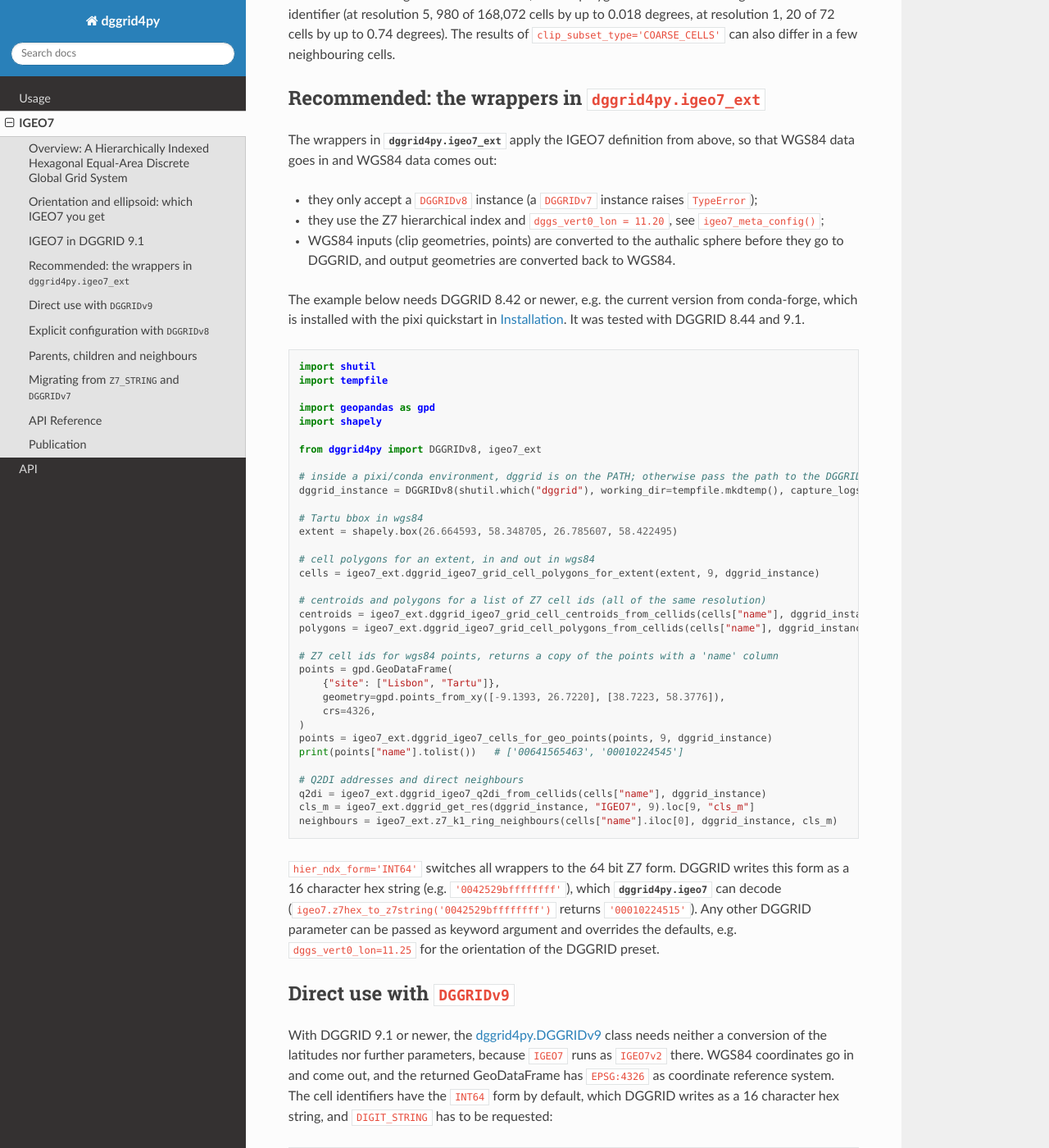
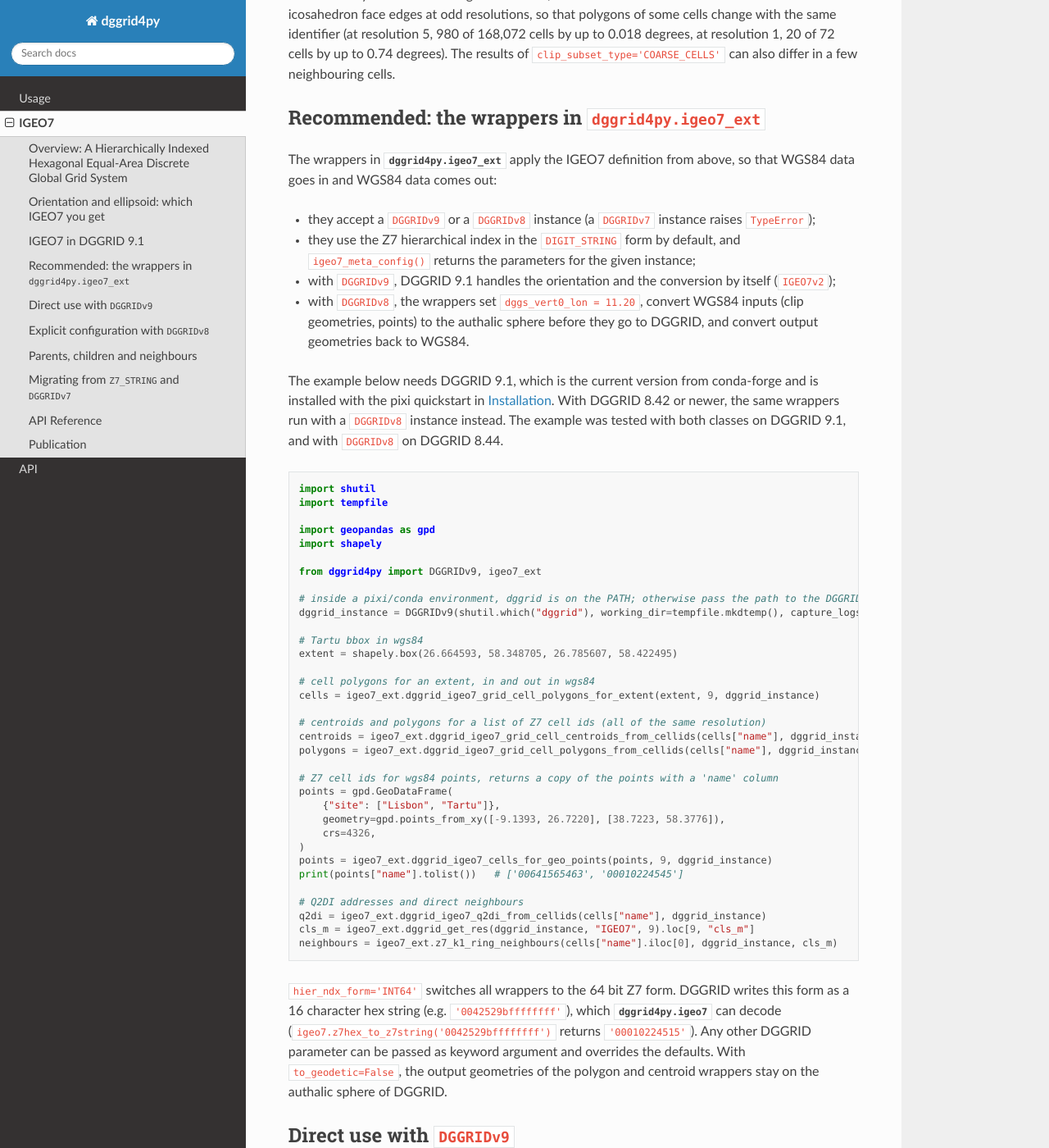
Before and after one commit to allixender/dggrid4py, a Sphinx documentation site: the page built from docs/source/IGEO7.rst, in a window 1280 px wide and 1400 px high, scrolled down 2172 px. Shown: the whole window at 82% size. Built offline with Sphinx 7.4.7 and the Read the Docs theme 3.1.0, drawn with Linux system fonts in a browser that asks for light colours; some of the changed text lies outside the part shown.

Commit message:
docs: wrappers + quickstart on DGGRIDv9, v8 path kept for DGGRID 8

```diff
--- a/docs/source/IGEO7.rst
+++ b/docs/source/IGEO7.rst
@@ -60,7 +60,7 @@ Both adjustments are available in DGGRID itself since version 9.1, which changes
 - ``IGEO7v2`` applies ``dggs_vert0_lon = 11.20`` and takes WGS84 coordinates in input and output, which is the IGEO7 of the first row in the table above; ``IGEO7`` is now an alias for this type and DGGRID logs a warning for it;
 - ``IGEO7v1`` is the former ``IGEO7`` type (``dggs_vert0_lon = 11.25``, authalic sphere), which is the last row in the table above.
 
-Since version 0.6.1, the ``DGGRIDv8`` class keeps its meaning of ``IGEO7`` on all DGGRID versions and runs it as ``IGEO7v1`` with DGGRID 9.1 or newer, so that the wrappers and the explicit configuration below return the same cell identifiers as before. Since version 0.7.0, the ``DGGRIDv9`` class uses the new DGGS types directly, see :ref:`igeo7_v9`.
+Since version 0.6.1, the ``DGGRIDv8`` class keeps its meaning of ``IGEO7`` on all DGGRID versions and runs it as ``IGEO7v1`` with DGGRID 9.1 or newer, so that the wrappers and the explicit configuration below return the same cell identifiers as before. Since version 0.7.0, the ``DGGRIDv9`` class uses the new DGGS types directly (see :ref:`igeo7_v9`), and since version 0.7.1 the wrappers below run with it and return the same cell identifiers.
 
 .. warning::
 
@@ -74,11 +74,12 @@ Recommended: the wrappers in ``dggrid4py.igeo7_ext``
 
 The wrappers in :mod:`dggrid4py.igeo7_ext` apply the IGEO7 definition from above, so that WGS84 data goes in and WGS84 data comes out:
 
-- they only accept a ``DGGRIDv8`` instance (a ``DGGRIDv7`` instance raises ``TypeError``);
-- they use the Z7 hierarchical index and ``dggs_vert0_lon = 11.20``, see ``igeo7_meta_config()``;
-- WGS84 inputs (clip geometries, points) are converted to the authalic sphere before they go to DGGRID, and output geometries are converted back to WGS84.
+- they accept a ``DGGRIDv9`` or a ``DGGRIDv8`` instance (a ``DGGRIDv7`` instance raises ``TypeError``);
+- they use the Z7 hierarchical index in the ``DIGIT_STRING`` form by default, and ``igeo7_meta_config()`` returns the parameters for the given instance;
+- with ``DGGRIDv9``, DGGRID 9.1 handles the orientation and the conversion by itself (``IGEO7v2``);
+- with ``DGGRIDv8``, the wrappers set ``dggs_vert0_lon = 11.20``, convert WGS84 inputs (clip geometries, points) to the authalic sphere before they go to DGGRID, and convert output geometries back to WGS84.
 
-The example below needs DGGRID 8.42 or newer, e.g. the current version from conda-forge, which is installed with the pixi quickstart in :ref:`installation`. It was tested with DGGRID 8.44 and 9.1.
+The example below needs DGGRID 9.1, which is the current version from conda-forge and is installed with the pixi quickstart in :ref:`installation`. With DGGRID 8.42 or newer, the same wrappers run with a ``DGGRIDv8`` instance instead. The example was tested with both classes on DGGRID 9.1, and with ``DGGRIDv8`` on DGGRID 8.44.
 
 .. code:: python
 
@@ -88,10 +89,10 @@ The example below needs DGGRID 8.42 or newer, e.g. the current version from cond
     import geopandas as gpd
     import shapely
 
-    from dggrid4py import DGGRIDv8, igeo7_ext
+    from dggrid4py import DGGRIDv9, igeo7_ext
 
     # inside a pixi/conda environment, dggrid is on the PATH; otherwise pass the path to the DGGRID executable
-    dggrid_instance = DGGRIDv8(shutil.which("dggrid"), working_dir=tempfile.mkdtemp(), capture_logs=False, silent=True)
+    dggrid_instance = DGGRIDv9(shutil.which("dggrid"), working_dir=tempfile.mkdtemp(), capture_logs=False, silent=True)
 
     # Tartu bbox in wgs84
     extent = shapely.box(26.664593, 58.348705, 26.785607, 58.422495)
@@ -117,7 +118,7 @@ The example below needs DGGRID 8.42 or newer, e.g. the current version from cond
     cls_m = igeo7_ext.dggrid_get_res(dggrid_instance, "IGEO7", 9).loc[9, "cls_m"]
     neighbours = igeo7_ext.z7_k1_ring_neighbours(cells["name"].iloc[0], dggrid_instance, cls_m)
 
-``hier_ndx_form='INT64'`` switches all wrappers to the 64 bit Z7 form. DGGRID writes this form as a 16 character hex string (e.g. ``'0042529bffffffff'``), which :mod:`dggrid4py.igeo7` can decode (``igeo7.z7hex_to_z7string('0042529bffffffff')`` returns ``'00010224515'``). Any other DGGRID parameter can be passed as keyword argument and overrides the defaults, e.g. ``dggs_vert0_lon=11.25`` for the orientation of the DGGRID preset.
+``hier_ndx_form='INT64'`` switches all wrappers to the 64 bit Z7 form. DGGRID writes this form as a 16 character hex string (e.g. ``'0042529bffffffff'``), which :mod:`dggrid4py.igeo7` can decode (``igeo7.z7hex_to_z7string('0042529bffffffff')`` returns ``'00010224515'``). Any other DGGRID parameter can be passed as keyword argument and overrides the defaults. With ``to_geodetic=False``, the output geometries of the polygon and centroid wrappers stay on the authalic sphere of DGGRID.
 
 
 .. _igeo7_v9:
@@ -129,9 +130,7 @@ With DGGRID 9.1 or newer, the :doc:`dggrid4py/dggrid4py.DGGRIDv9` class needs ne
 
 .. code:: python
 
-    from dggrid4py import DGGRIDv9
-
-    dggrid_v9 = DGGRIDv9(shutil.which("dggrid"), working_dir=tempfile.mkdtemp(), capture_logs=False, silent=True)
+    dggrid_v9 = dggrid_instance
 
     # cell polygons for an extent, in and out in wgs84
     cells_v9 = dggrid_v9.grid_cell_polygons_for_extent("IGEO7", 9, clip_geom=extent, output_hier_ndx_form="DIGIT_STRING")
@@ -156,11 +155,14 @@ The former IGEO7 preset of the original publication stays available as ``IGEO7v1
 Explicit configuration with ``DGGRIDv8``
 ----------------------------------------
 
-The functions of the ``DGGRIDv8`` class can also be used directly, for example if a function has no wrapper yet. In this case the same two adjustments have to be applied by hand. ``igeo7_ext.igeo7_meta_config()`` returns the DGGRID parameters for the Z7 index and the orientation as a dictionary:
+The functions of the ``DGGRIDv8`` class can also be used directly, for example with DGGRID 8.44, or if a function has no wrapper yet. In this case the same two adjustments have to be applied by hand. ``igeo7_ext.igeo7_meta_config()`` returns the DGGRID parameters for the Z7 index and the orientation as a dictionary:
 
 .. code:: python
 
+    from dggrid4py import DGGRIDv8
     from dggrid4py.auxlat import geoseries_to_authalic, geoseries_to_geodetic
+
+    dggrid_instance = DGGRIDv8(shutil.which("dggrid"), working_dir=tempfile.mkdtemp(), capture_logs=False, silent=True)
 
     meta_config = igeo7_ext.igeo7_meta_config()
     # {
@@ -276,7 +278,7 @@ The IGEO7 functionality is spread over three modules of the dggrid4py Python pac
 
 .. seealso::
 
-   - :mod:`dggrid4py.igeo7_ext` - IGEO7 wrappers around ``DGGRIDv8``, ``igeo7_meta_config()`` and neighbour functions
+   - :mod:`dggrid4py.igeo7_ext` - IGEO7 wrappers around ``DGGRIDv9`` and ``DGGRIDv8``, ``igeo7_meta_config()`` and neighbour functions
    - :mod:`dggrid4py.igeo7` - functions on the Z7 index itself (resolution, parent, conversion between the forms)
    - :mod:`dggrid4py.auxlat` - conversion between geodetic (WGS84) and authalic latitudes
 
```
Also changed, not shown: README.md (+5 -5 lines), docs/source/usage.rst (+9 -8 lines).
